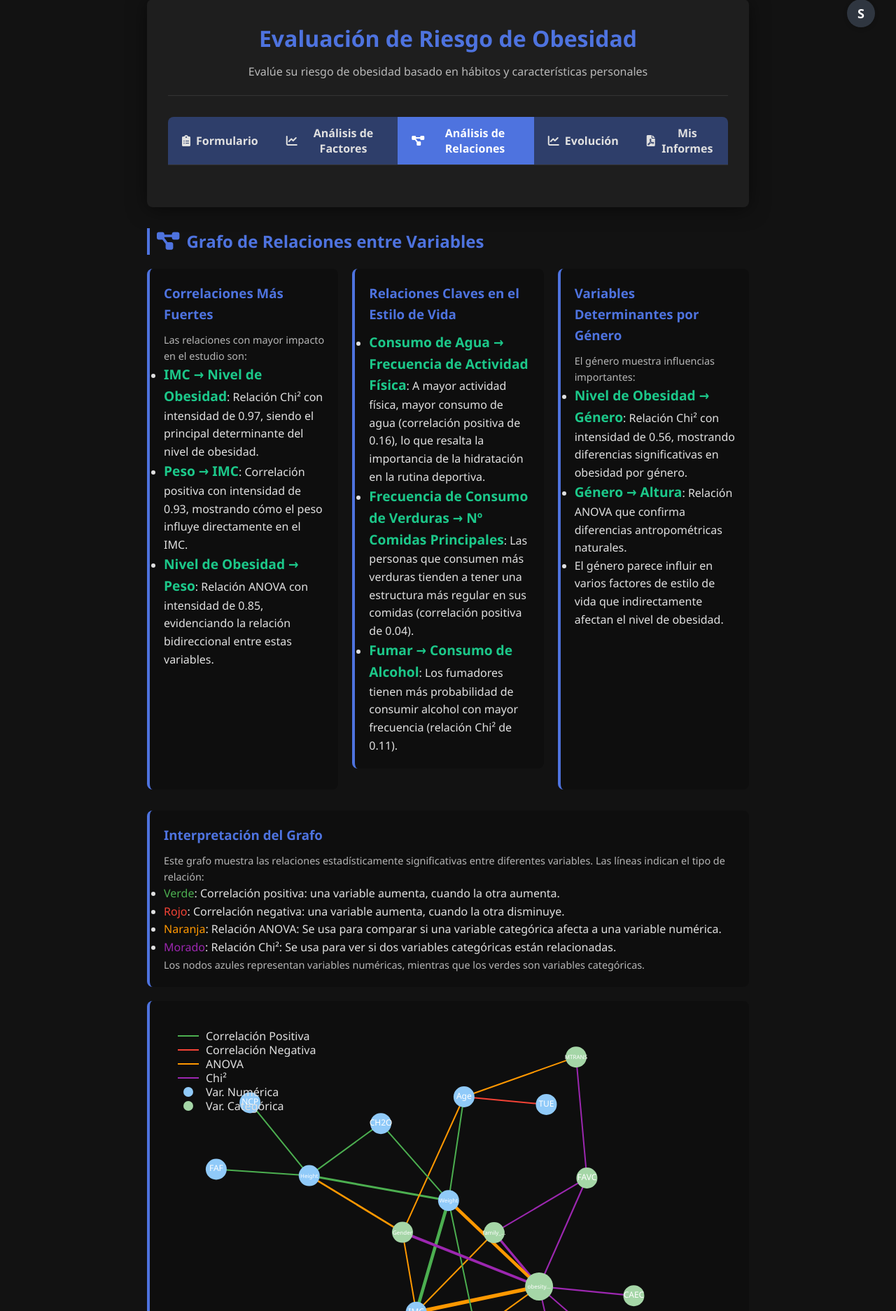
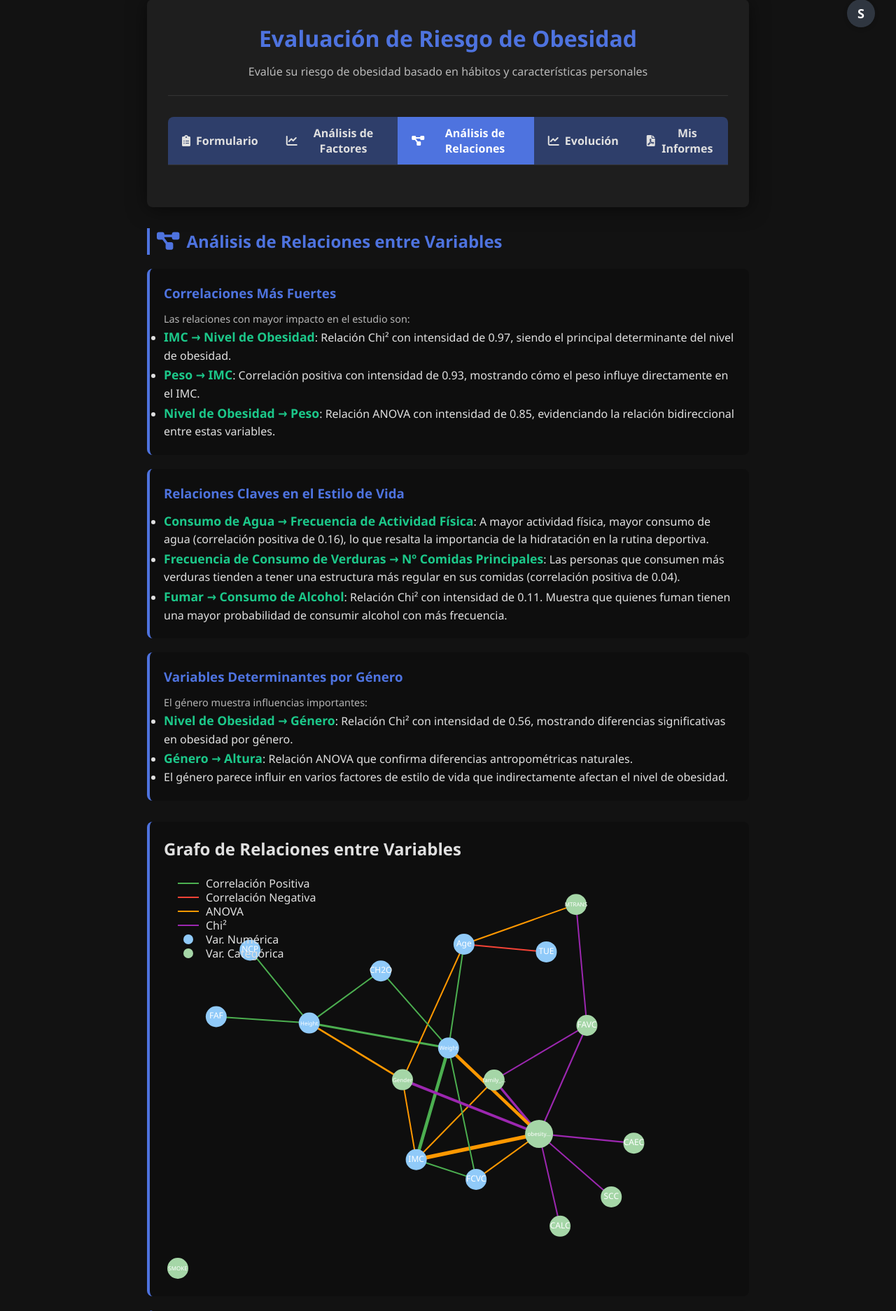
Before and after one commit to samuel13032004/PREOBES, a Flask app: page /dashboard in a window 1280 px wide, after a click on "Análisis de Relaciones". Shown: the part 21-1894 px from the top of the page at 70% size. Run offline with Flask 3, Linux system fonts and the light colour scheme; the visitor is signed in with stand-in values (Sample User, id 1); data that the repository does not hold is empty; parts of the project's set-up code (start-up, migrations or seed data) failed here and were passed over; some libraries are stand-ins or nearby versions.

Commit message:
Add files via upload

```diff
--- a/static/css/estilos_cuadro_mandos.css
+++ b/static/css/estilos_cuadro_mandos.css
@@ -499,3 +499,40 @@ body {
     .user-badge:hover {
         background-color: #353b48;
     }
+
+
+
+    .bloque-correlaciones {
+    display: flex;
+    flex-direction: column;
+    gap: 20px;
+    margin-bottom: 30px;
+}
+
+.tarjeta-estadistica {
+    background-color: rgba(0, 0, 0, 0.2);
+    border-radius: var(--border-radius);
+    padding: 20px;
+    border-left: 4px solid var(--primary-color);
+    transition: transform 0.3s;
+    width: 100%;
+}
+
+.tarjeta-estadistica:hover {
+    transform: translateY(-5px);
+}
+
+.tarjeta-estadistica h3 {
+    margin-bottom: 10px;
+    color: var(--primary-color);
+}
+
+.tarjeta-estadistica p {
+    opacity: 0.8;
+    font-size: 0.9em;
+}
+
+.tarjeta-estadistica strong {
+    color: var(--secondary-color);
+    font-size: 1.1em;
+}
--- a/templates/relaciones.html
+++ b/templates/relaciones.html
@@ -1,7 +1,7 @@
 <div id="relations" class="tab-content">
-        <h2 class="section-title"><i class="fas fa-project-diagram"></i> Grafo de Relaciones entre Variables</h2>
-        <div class="cards-container">
-            <div class="info-card">
+        <h2 class="section-title"><i class="fas fa-project-diagram"></i> Análisis de Relaciones entre Variables</h2>
+        <div class="bloque-correlaciones">
+            <div class="tarjeta-estadistica">
                 <h3>Correlaciones Más Fuertes</h3>
                 <p>Las relaciones con mayor impacto en el estudio son:</p>
                 <ul>
@@ -11,18 +11,17 @@
                 </ul>
             </div>
 
-            <div class="cards-container">
-                <div class="info-card">
+            <div class="tarjeta-estadistica">
                     <h3>Relaciones Claves en el Estilo de Vida</h3>
                     <ul>
                         <li><strong>Consumo de Agua → Frecuencia de Actividad Física</strong>: A mayor actividad física, mayor consumo de agua (correlación positiva de 0.16), lo que resalta la importancia de la hidratación en la rutina deportiva.</li>
                         <li><strong>Frecuencia de Consumo de Verduras → Nº Comidas Principales</strong>: Las personas que consumen más verduras tienden a tener una estructura más regular en sus comidas (correlación positiva de 0.04).</li>
-                        <li><strong>Fumar → Consumo de Alcohol</strong>: Los fumadores tienen más probabilidad de consumir alcohol con mayor frecuencia (relación Chi² de 0.11).</li>
+                        <li><strong>Fumar → Consumo de Alcohol</strong>: Relación Chi² con intensidad de 0.11. Muestra que quienes fuman tienen una mayor probabilidad de consumir alcohol con más frecuencia.</li>
                     </ul>
                 </div>
-            </div>
 
-            <div class="info-card">
+
+            <div class="tarjeta-estadistica">
                 <h3>Variables Determinantes por Género</h3>
                 <p>El género muestra influencias importantes:</p>
                 <ul>
@@ -31,7 +30,15 @@
                     <li>El género parece influir en varios factores de estilo de vida que indirectamente afectan el nivel de obesidad.</li>
                 </ul>
             </div>
+
         </div>
+
+            <div class="chart-container">
+                <h2> Grafo de Relaciones entre Variables</h2>
+                <div id="grafoRelaciones" style="width:100%; height:600px;">
+            </div>
+        </div>
+
         <div class="info-card">
             <h3>Interpretación del Grafo</h3>
             <p>Este grafo muestra las relaciones estadísticamente significativas entre diferentes variables. Las líneas indican el tipo de relación:</p>
@@ -41,12 +48,19 @@
                 <li><span style="color: #FF9800;">Naranja</span>: Relación ANOVA: Se usa para comparar si una variable categórica afecta a una variable numérica.</li>
                 <li><span style="color: #9C27B0;">Morado</span>: Relación Chi²: Se usa para ver si dos variables categóricas están relacionadas.</li>
             </ul>
-            <p>Los nodos azules representan variables numéricas, mientras que los verdes son variables categóricas.</p>
+            <p>
+                Los nodos
+                <span style="display:inline-flex; align-items:center;">
+                    <span style="width:12px; height:12px; background-color:#2196F3; border-radius:50%; display:inline-block; margin-right:6px;"></span>azules
+                </span>
+                representan variables numéricas, mientras que los
+                <span style="display:inline-flex; align-items:center;">
+                    <span style="width:12px; height:12px; background-color:#4CAF50; border-radius:50%; display:inline-block; margin-right:6px;"></span>verdes
+                </span>
+                son variables categóricas.
+            </p>
         </div>
 
-        <div class="chart-container">
-            <div id="grafoRelaciones" style="width:100%; height:600px;"></div>
-        </div>
 
         <div class="chart-container">
             <h2>Matriz de Correlación</h2>
```
Also changed, not shown: utilidades/descargar_informe.py (+3 -6 lines).
